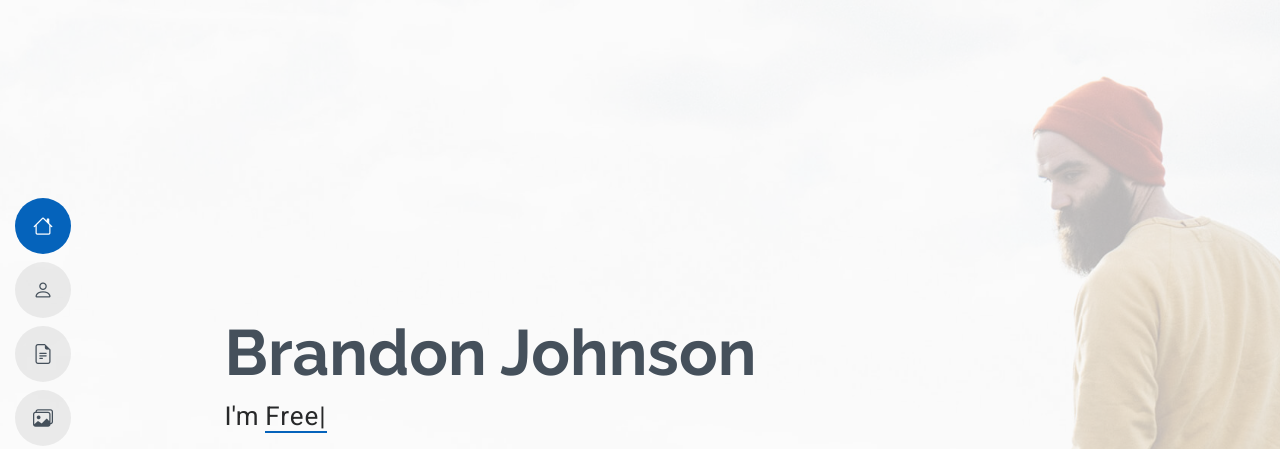
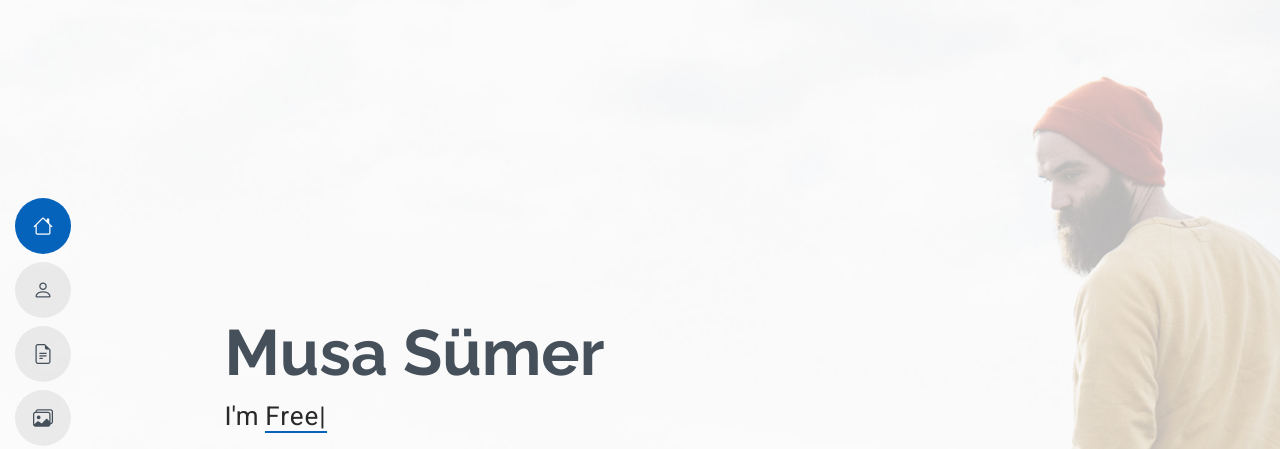
Before and after one commit to musasuemer/musasuemer.github.io, a plain HTML site: page MyResume/index.html in a window 1280 px wide. Shown: the top 449 px of the page. Drawn offline with Linux system fonts and the light colour scheme.

Commit message:
isim degisti

```diff
--- a/MyResume/index.html
+++ b/MyResume/index.html
@@ -65,7 +65,7 @@
       <div class="container" data-aos="zoom-out">
         <div class="row justify-content-center">
           <div class="col-lg-9">
-            <h2>Brandon Johnson</h2>
+            <h2>Musa Sümer</h2>
             <p>I'm <span class="typed" data-typed-items="Designer, Developer, Freelancer, Photographer">Designer</span><span class="typed-cursor typed-cursor--blink" aria-hidden="true"></span></p>
             <div class="social-links">
               <a href="#"><i class="bi bi-twitter-x"></i></a>
@@ -81,7 +81,6 @@
 
     <!-- About Section -->
     <section id="about" class="about section">
-
       <!-- Section Title -->
       <div class="container section-title" data-aos="fade-up">
         <h2>About</h2>
```
